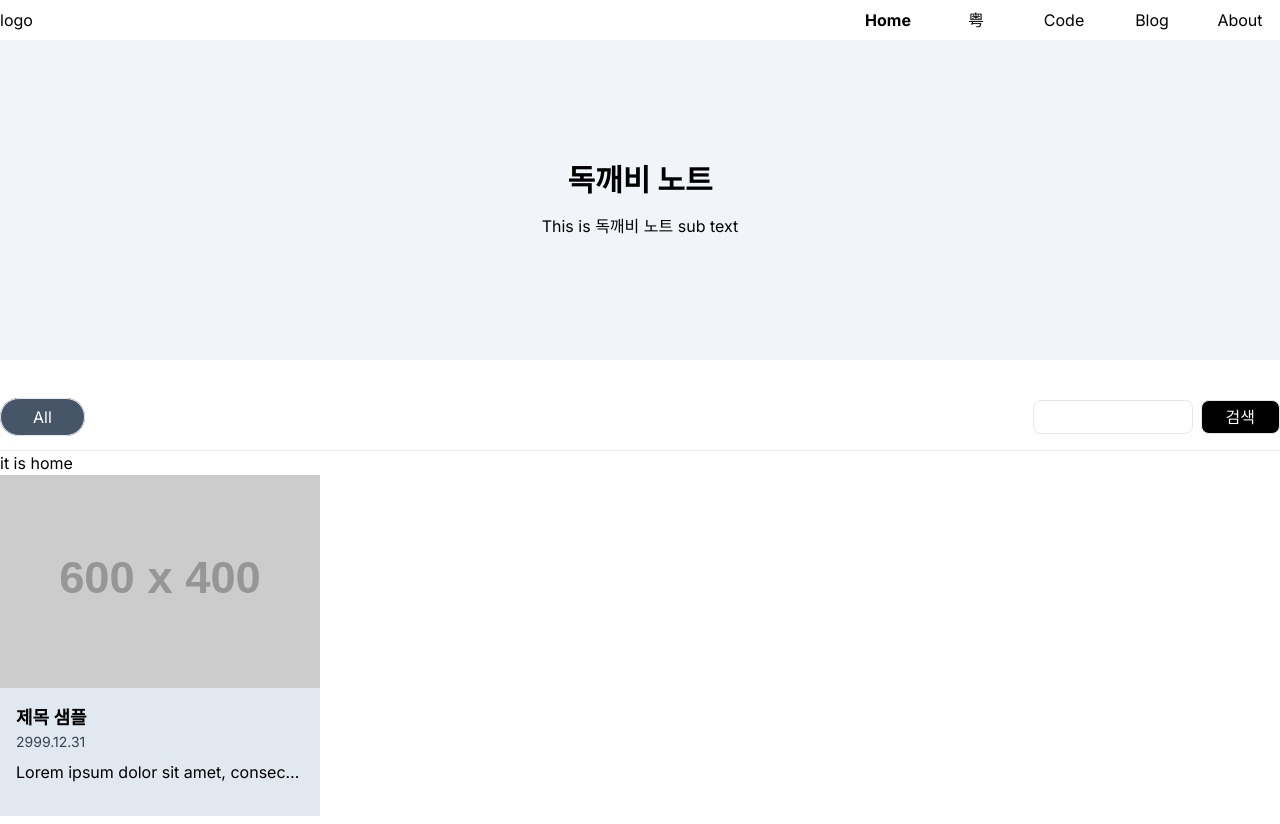
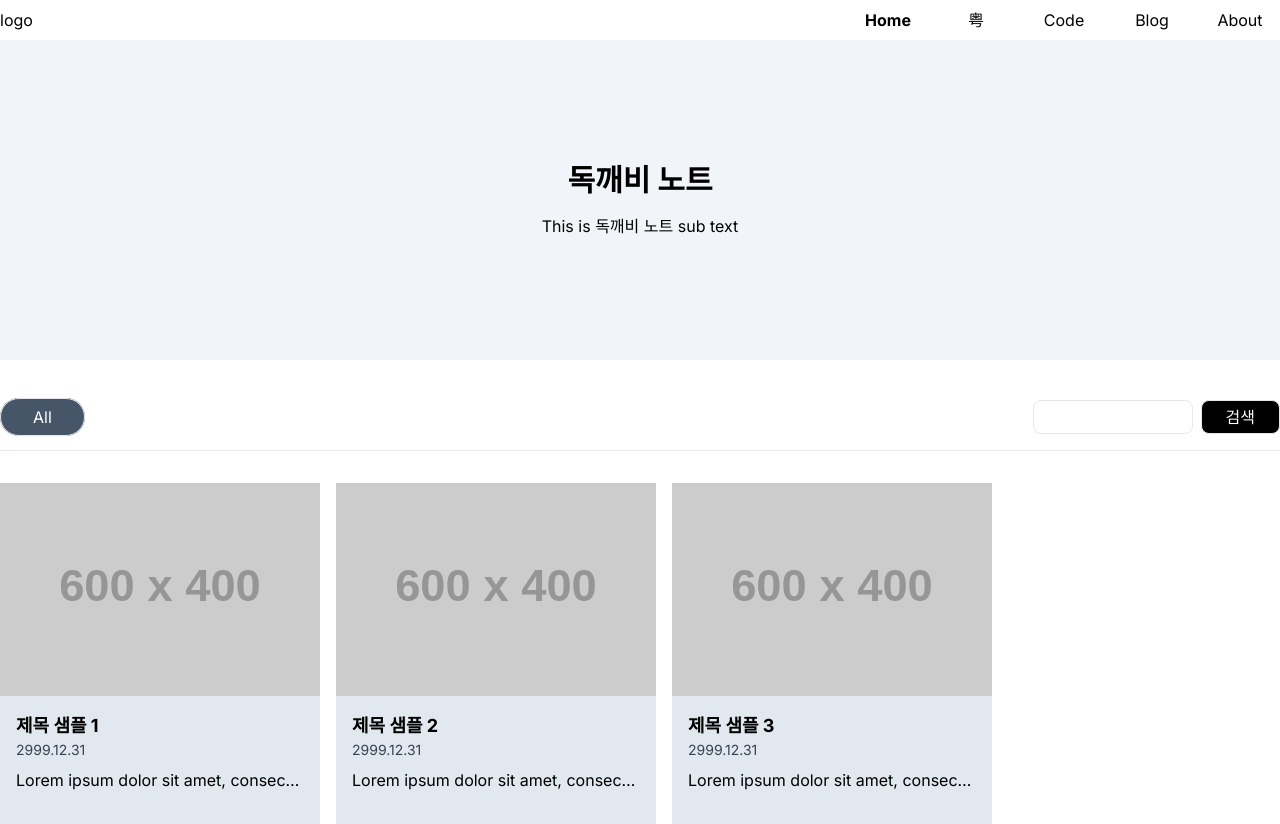
Before and after one commit to Dogkaebi5/blog, a Next.js app: page / in a window 1280 px wide. Built offline with nearby package versions, Linux system fonts and the light colour scheme.

Commit message:
card -> cards로 변경. 임시 데이터로 리스트 출력

```diff
--- a/src/app/components/PageCard.js
+++ /dev/null
@@ -1,23 +0,0 @@
-import Image from "next/image"
-import Link from "next/link"
-
-const PageCard = () => {
-  const post = {
-    "title": "제목 샘플",
-    "date": "2999.12.31",
-    "content": "Lorem ipsum dolor sit amet, consectetur adipiscing elit, sed do eiusmod tempor incididunt ut labore et dolore magna aliqua. Ut enim ad minim veniam, quis nostrud exercitation ullamco laboris nisi ut aliquip ex ea commodo consequat. Duis aute irure dolor in reprehenderit in voluptate velit esse cillum dolore eu fugiat nulla pariatur. Excepteur sint occaecat cupidatat non proident, sunt in culpa qui officia deserunt mollit anim id est laborum."
-  }
-  return (
-    <div className="max-w-80 bg-slate-200">
-      <Link href="/read/1" >
-        <Image width={600} height={400} src={"https://placehold.co/600x400.png"} alt="sample img"/>
-        <div className="px-4 pt-4 pb-8">
-          <h2 className="font-bold text-lg">{post.title}</h2>
-          <p className="text-gray-700 text-sm pb-2">{post.date}</p>
-          <p className="text-nowrap overflow-hidden text-ellipsis">{post.content}</p>
-        </div>
-      </Link>
-    </div>
-  )
-}
-export default PageCard
--- /dev/null
+++ b/src/app/components/PageCards.js
@@ -0,0 +1,45 @@
+import Image from "next/image"
+import Link from "next/link"
+
+const PageCards = () => {
+  const data = [
+    {
+      "id": 1,
+      "title": "제목 샘플 1",
+      "date": "2999.12.31",
+      "thumbnail": "https://placehold.co/600x400.png",
+      "content": "Lorem ipsum dolor sit amet, consectetur adipiscing elit, sed do eiusmod tempor incididunt ut labore et dolore magna aliqua. Ut enim ad minim veniam, quis nostrud exercitation ullamco laboris nisi ut aliquip ex ea commodo consequat. Duis aute irure dolor in reprehenderit in voluptate velit esse cillum dolore eu fugiat nulla pariatur. Excepteur sint occaecat cupidatat non proident, sunt in culpa qui officia deserunt mollit anim id est laborum."
+    },
+    {
+      "id": 2,
+      "title": "제목 샘플 2",
+      "date": "2999.12.31",
+      "thumbnail": "https://placehold.co/600x400.png",
+      "content": "Lorem ipsum dolor sit amet, consectetur adipiscing elit, sed do eiusmod tempor incididunt ut labore et dolore magna aliqua. Ut enim ad minim veniam, quis nostrud exercitation ullamco laboris nisi ut aliquip ex ea commodo consequat. Duis aute irure dolor in reprehenderit in voluptate velit esse cillum dolore eu fugiat nulla pariatur. Excepteur sint occaecat cupidatat non proident, sunt in culpa qui officia deserunt mollit anim id est laborum."
+    },
+    {
+      "id": 3,
+      "title": "제목 샘플 3",
+      "date": "2999.12.31",
+      "thumbnail": "https://placehold.co/600x400.png",
+      "content": "Lorem ipsum dolor sit amet, consectetur adipiscing elit, sed do eiusmod tempor incididunt ut labore et dolore magna aliqua. Ut enim ad minim veniam, quis nostrud exercitation ullamco laboris nisi ut aliquip ex ea commodo consequat. Duis aute irure dolor in reprehenderit in voluptate velit esse cillum dolore eu fugiat nulla pariatur. Excepteur sint occaecat cupidatat non proident, sunt in culpa qui officia deserunt mollit anim id est laborum."
+    },
+  ]
+  return (
+    <div className="mt-8 flex gap-4">
+        {data.map((post) =>
+          <div key={post.id} className="max-w-80 bg-slate-200">
+            <Link href={"/read/"+post.id} >
+              <Image width={600} height={400} src={post.thumbnail} alt="sample img"/>
+              <div className="px-4 pt-4 pb-8">
+                <h2 className="font-bold text-lg">{post.title}</h2>
+                <p className="text-gray-700 text-sm pb-2">{post.date}</p>
+                <p className="text-nowrap overflow-hidden text-ellipsis">{post.content}</p>
+              </div>
+            </Link>
+          </div>
+        )}
+    </div>
+  )
+}
+export default PageCards
--- a/src/app/page.js
+++ b/src/app/page.js
@@ -1,14 +1,12 @@
-import Link from "next/link";
 import Heros from "./components/Heros";
 import SubNav from "./components/SubNav";
-import PageCard from "./components/PageCard";
+import PageCard from "./components/PageCards";
 
 export default function Home() {
   return (
     <>
       <Heros/>
       <SubNav/>
-      it is home<br/>
       <PageCard/>
     </>
   )
```
